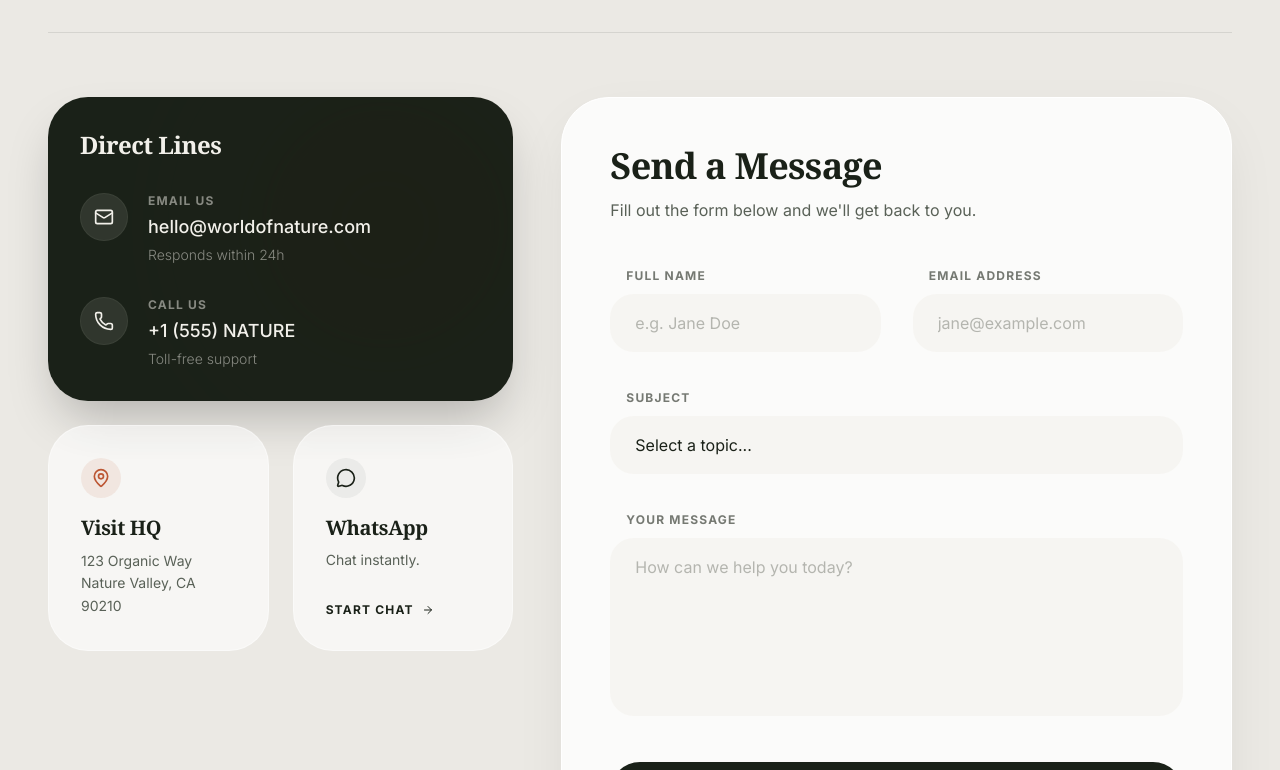
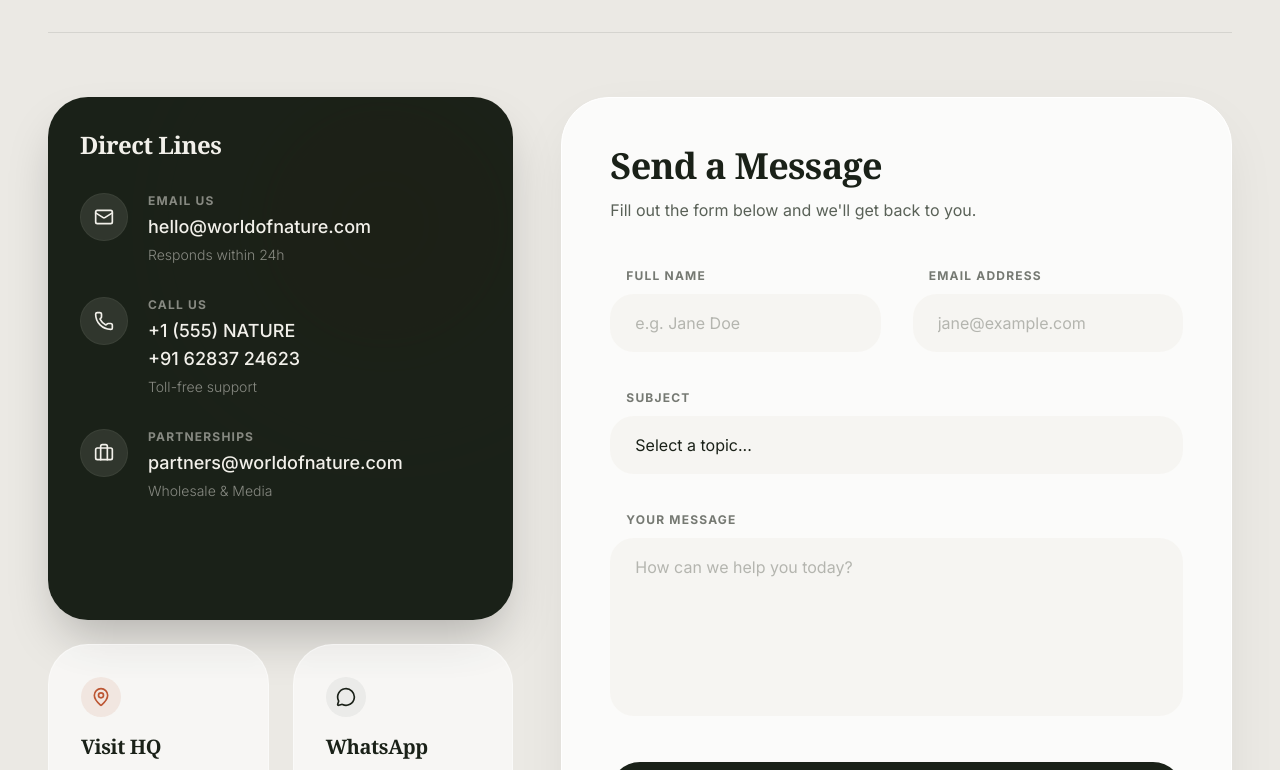
Before and after one commit to anoopKumarChaudhary/worldofnature, a Next.js app: page / in a window 1280 px wide. Shown: the part 9450-10220 px from the top of the page. Built offline with nearby package versions, Linux system fonts and the light colour scheme; no server answers.

Commit message:
feat: Add partnerships contact information and a second phone number, and refine contact section layout.

```diff
--- a/src/app/components/home/ContactSection.tsx
+++ b/src/app/components/home/ContactSection.tsx
@@ -8,6 +8,7 @@ import {
   ArrowRight,
   Clock,
   Globe,
+  Briefcase,
 } from "lucide-react";
 import ContactClient from "../../contact/ContactClient";
 
@@ -50,9 +51,9 @@ export default function ContactSection({ className = "" }: ContactSectionProps)
 
         <div className="grid lg:grid-cols-12 gap-8 lg:gap-12">
           {/* --- LEFT COLUMN: CONTACT CARDS --- */}
-          <div className="lg:col-span-5 space-y-6 animate-fade-up">
+          <div className="lg:col-span-5 flex flex-col gap-6 animate-fade-up">
             {/* Main Primary Card */}
-            <div className="bg-[#1A2118] text-[#F2F0EA] rounded-[2.5rem] p-8 relative overflow-hidden shadow-2xl group">
+            <div className="bg-[#1A2118] text-[#F2F0EA] rounded-[2.5rem] p-8 relative overflow-hidden shadow-2xl group flex-1">
               {/* Internal Decoration */}
               <div className="absolute top-0 right-0 w-64 h-64 bg-[#BC5633] rounded-full mix-blend-overlay filter blur-[80px] opacity-20 group-hover:opacity-40 transition-opacity duration-700" />
 
@@ -89,14 +90,42 @@ export default function ContactSection({ className = "" }: ContactSectionProps)
                     <p className="text-xs font-bold uppercase tracking-widest opacity-50 mb-1">
                       Call Us
                     </p>
+                    <div className="flex flex-col">
+                      <a
+                        href="tel:+15550000000"
+                        className="text-lg font-medium hover:text-[#BC5633] transition-colors"
+                      >
+                        +1 (555) NATURE
+                      </a>
+                      <a
+                        href="tel:+916283724623"
+                        className="text-lg font-medium hover:text-[#BC5633] transition-colors"
+                      >
+                        +91 62837 24623
+                      </a>
+                    </div>
+                    <p className="text-sm opacity-50 mt-1 font-light">
+                      Toll-free support
+                    </p>
+                  </div>
+                </div>
+
+                <div className="flex items-start gap-5 group/item cursor-default">
+                  <div className="w-12 h-12 rounded-2xl bg-[#F2F0EA]/10 flex items-center justify-center border border-[#F2F0EA]/5 group-hover/item:bg-[#BC5633] transition-colors duration-300">
+                    <Briefcase className="w-5 h-5" />
+                  </div>
+                  <div>
+                    <p className="text-xs font-bold uppercase tracking-widest opacity-50 mb-1">
+                      Partnerships
+                    </p>
                     <a
-                      href="tel:+15550000000"
+                      href="mailto:partners@worldofnature.com"
                       className="text-lg font-medium hover:text-[#BC5633] transition-colors"
                     >
-                      +1 (555) NATURE
+                      partners@worldofnature.com
                     </a>
                     <p className="text-sm opacity-50 mt-1 font-light">
-                      Toll-free support
+                      Wholesale & Media
                     </p>
                   </div>
                 </div>
@@ -154,10 +183,10 @@ export default function ContactSection({ className = "" }: ContactSectionProps)
 
           {/* --- RIGHT COLUMN: THE FORM --- */}
           <div
-            className="lg:col-span-7 animate-fade-up"
+            className="lg:col-span-7 animate-fade-up flex flex-col"
             style={{ animationDelay: "0.2s" }}
           >
-            <div className="bg-white/80 backdrop-blur-xl rounded-[3rem] p-8 md:p-12 shadow-[0_20px_60px_-15px_rgba(26,33,24,0.1)] border border-white relative">
+            <div className="bg-white/80 backdrop-blur-xl rounded-[3rem] p-8 md:p-12 shadow-[0_20px_60px_-15px_rgba(26,33,24,0.1)] border border-white relative h-full">
               <div className="mb-10">
                 <h2 className="text-3xl md:text-4xl font-serif text-[#1A2118] mb-3">
                   Send a Message
```
